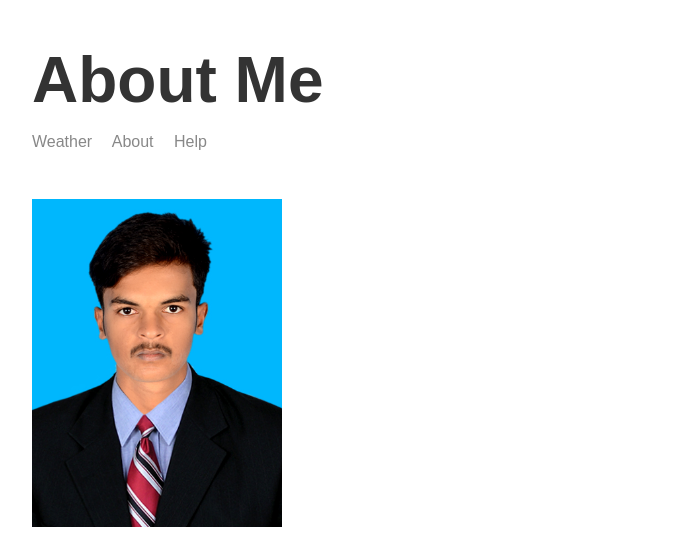
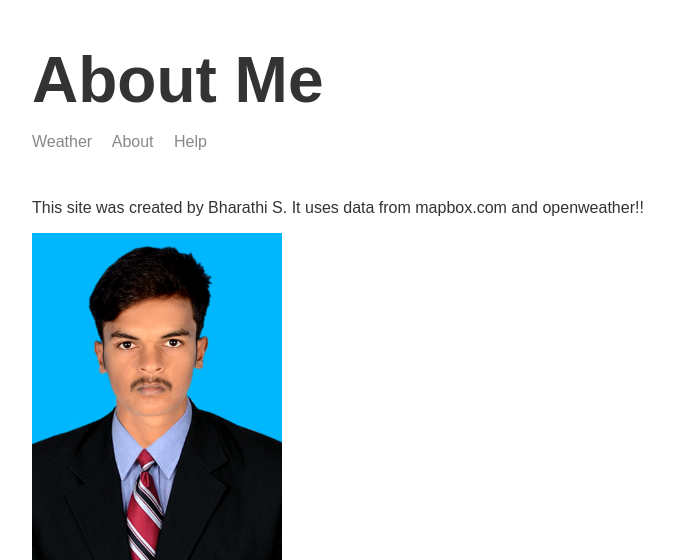
Before and after one commit to bharathi1294/node3-weather-app, a Node server app: page /about in a window 1280 px wide. Shown: the top 560 px of the page, without its empty margins (283-957 px from the left). Run offline with Node 20, Linux system fonts and the light colour scheme.

Commit message:
About text

```diff
--- a/templates/views/about.hbs
+++ b/templates/views/about.hbs
@@ -9,6 +9,7 @@
 <body>
     <div class="main-content">
         {{>header}}
+        <p>This site was created by Bharathi S. It uses data from mapbox.com and openweather!!</p>
         <img class="portrait" src="./img/Bharathi.jpg">
     </div>
     {{>footer}}
```
